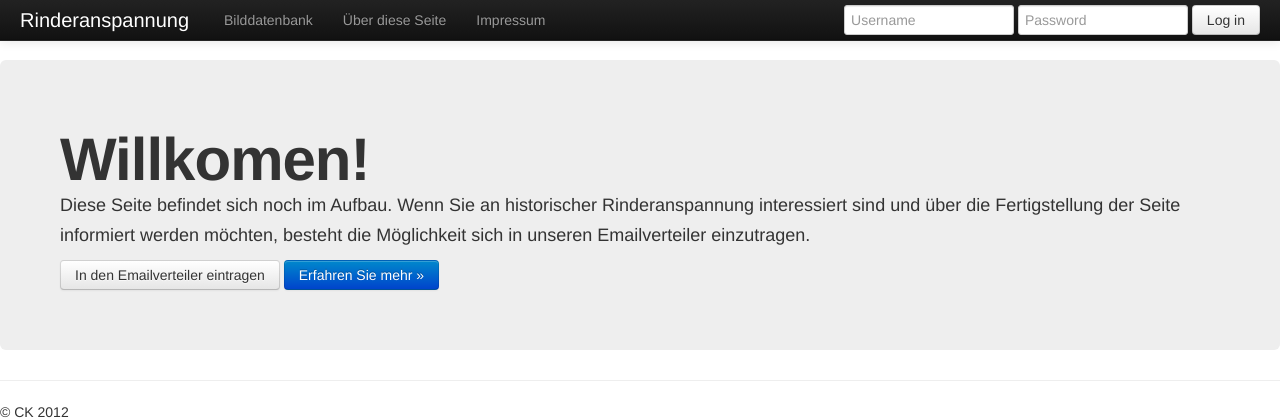
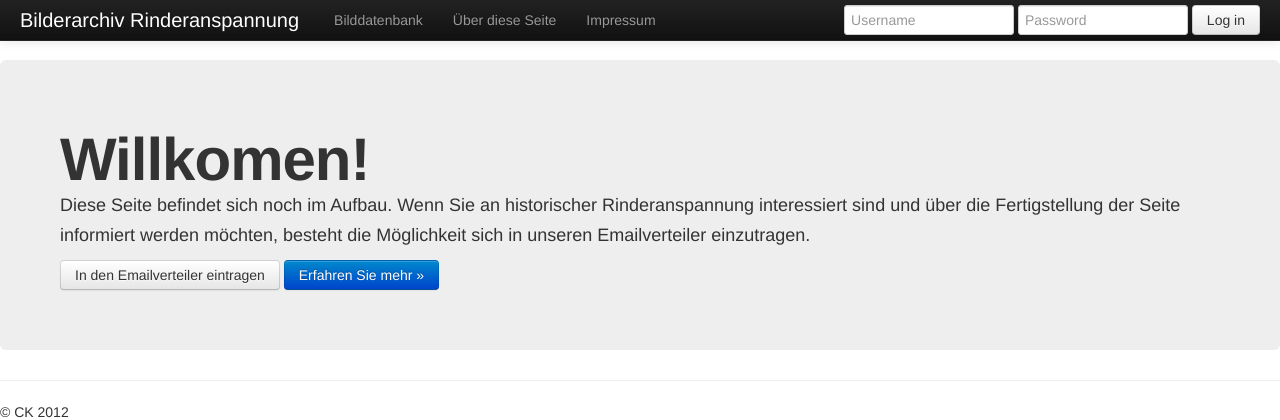
Before and after one commit to mschuetz/tamaraw, a Flask app: page / in a window 1280 px wide. Shown: the top 420 px of the page. Run offline with Flask 2, Linux system fonts and the light colour scheme; parts of the project's set-up code (start-up, migrations or seed data) failed here and were passed over; some libraries are stand-ins or nearby versions.

Commit message:
text modification

```diff
--- a/src/tamaraw/templates/layout.html
+++ b/src/tamaraw/templates/layout.html
@@ -3,7 +3,7 @@
 
 	<head>
 		<meta charset="utf-8">
-		<title>Image Database</title>
+		<title>Bilderarchiv Rinderanspannung</title>
 		<meta name="viewport" content="width=device-width, initial-scale=1.0">
 		<meta name="description" content="">
 		<meta name="author" content="">
@@ -31,7 +31,7 @@
 			<div class="navbar-inner">
 				<div class="container-fluid">
 					<a class="btn btn-navbar" data-toggle="collapse" data-target=".nav-collapse"> <span class="icon-bar"> </span> <span class="icon-bar"> </span> <span class="icon-bar"> </span> </a>
-					<a class="brand" href="/"> Rinderanspannung </a>
+					<a class="brand" href="/"> Bilderarchiv Rinderanspannung </a>
 					<div class="nav-collapse">
 						<ul class="nav">
 							<li>
```
